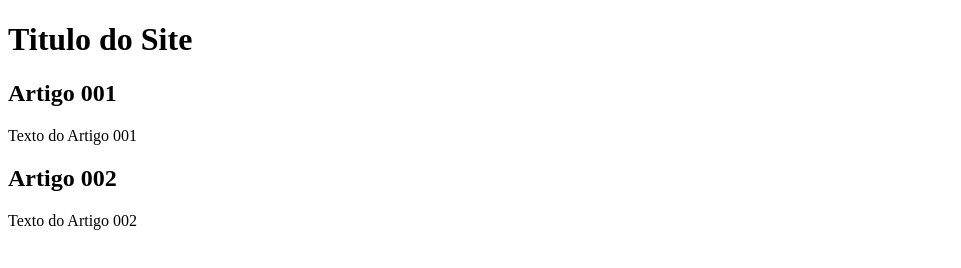
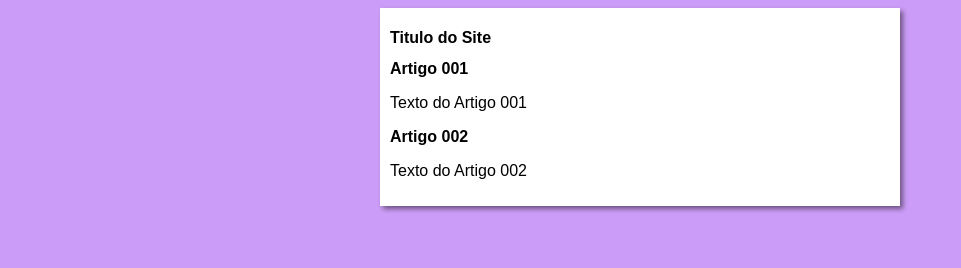
Before and after one commit to Vinicius-Reis-da-Silva/projeto-site-ex, a plain HTML site: page index.html in a window 1280 px wide. Shown: the whole page, without its empty margins (0-961 px from the left). Drawn offline with Linux system fonts and the light colour scheme.

Commit message:
incio do design

```diff
--- /dev/null
+++ b/estile/style.css
@@ -0,0 +1,16 @@
+* {
+    font-family: Arial, Helvetica, sans-serif;
+    font-size: 16px;
+}
+
+body {
+    background-color: rgb(204, 157, 248);
+}
+
+main{
+    background-color: white;
+    width: 500px;
+    margin: auto;
+    padding: 10px;
+    box-shadow: 3px 3px 5px rgba(0, 0, 0, 0.4733);
+}
--- a/index.html
+++ b/index.html
@@ -4,6 +4,7 @@
     <meta charset="UTF-8">
     <meta name="viewport" content="width=device-width, initial-scale=1.0">
     <title>Titulo do Site</title>
+    <link rel="stylesheet" href="estile/style.css">
 </head>
 <body>
     <main>
```
